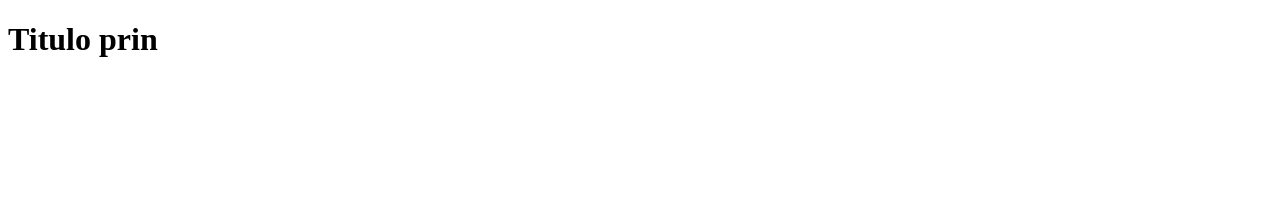
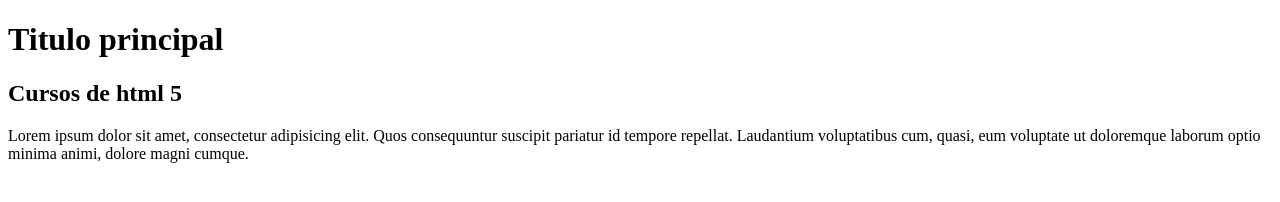
Before and after one commit to joaode0982/projeto-site2, a plain HTML site: page index.html in a window 1280 px wide. Drawn offline with Linux system fonts and the light colour scheme.

Commit message:
info.conteudo

```diff
--- a/index.html
+++ b/index.html
@@ -6,7 +6,11 @@
     <title>Document</title>
 </head>
 <body>
-    <h1>Titulo prin</h1>
+    <h1>Titulo principal</h1>
+
+    <h2>Cursos de html 5</h2>
+
+    <p>Lorem ipsum dolor sit amet, consectetur adipisicing elit. Quos consequuntur suscipit pariatur id tempore repellat. Laudantium voluptatibus cum, quasi, eum voluptate ut doloremque laborum optio minima animi, dolore magni cumque.</p>
 
 </body>
 </html>
```
